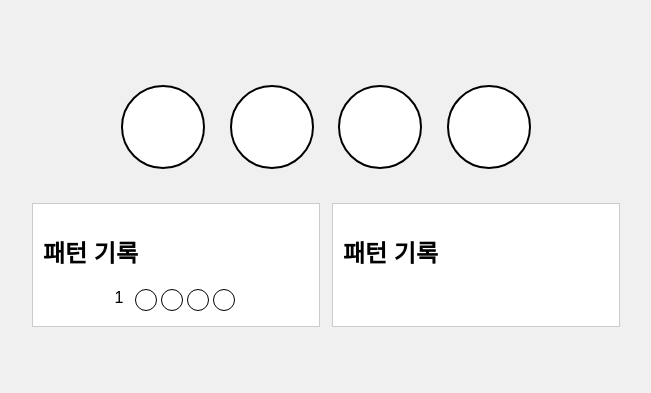
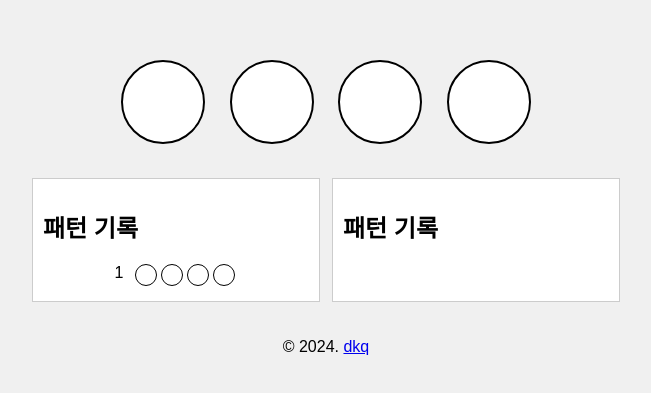
Before and after one commit to dkqdkq/FlipTrap, a plain HTML site: page index.html in a window 1280 px wide. Shown: the part 199-592 px from the top of the page, without its empty margins (314-965 px from the left). Drawn offline with Linux system fonts and the light colour scheme.

Commit message:
add copyright

```diff
--- a/index.html
+++ b/index.html
@@ -130,6 +130,11 @@
         </div>
         <div id="message" class="message"></div>
 
+        <!-- make a copyright-->
+        <footer>
+            <p>&copy; 2024. <a href="//github.com/dkqdkq">dkq</a></p>
+        </footer>
+
         <script>
             let stones = [0, 0, 0, 0]; // 0은 백색, 1은 흑색을 의미
             let patterns = new Map();
```
